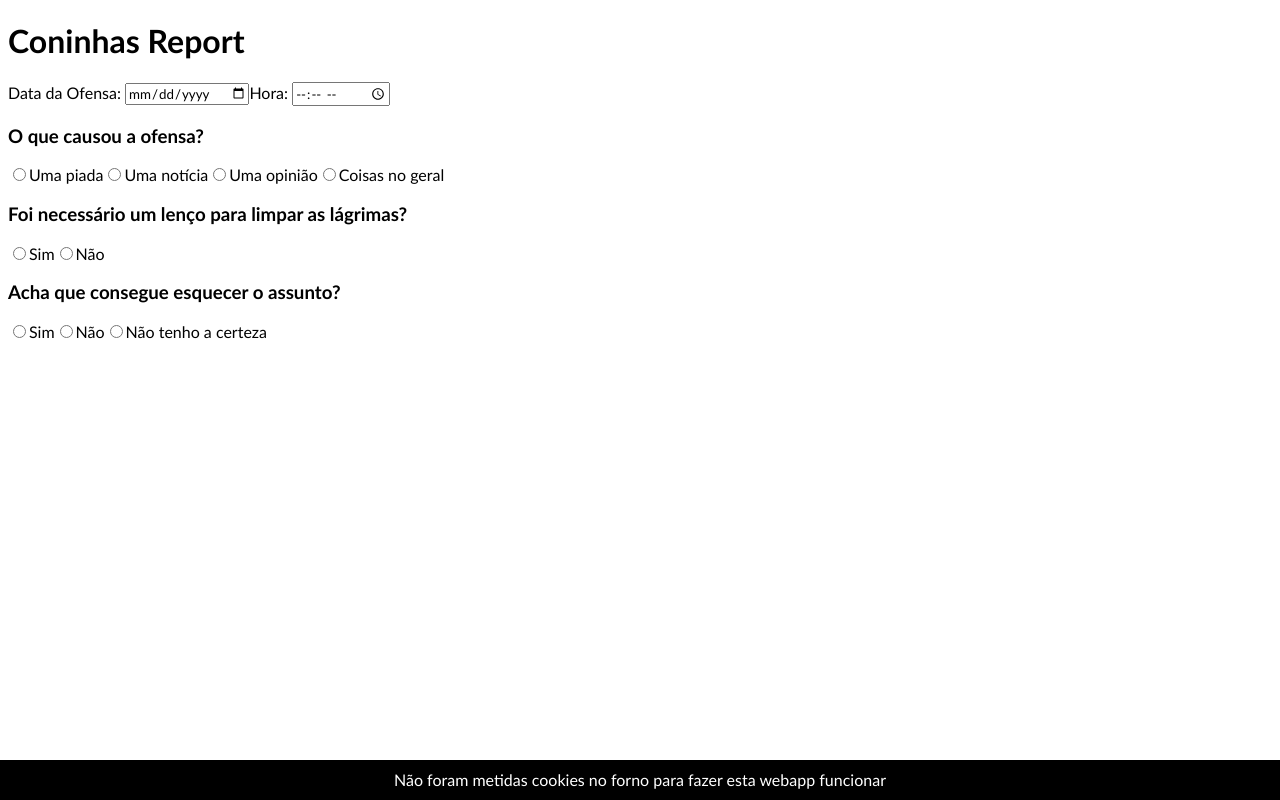
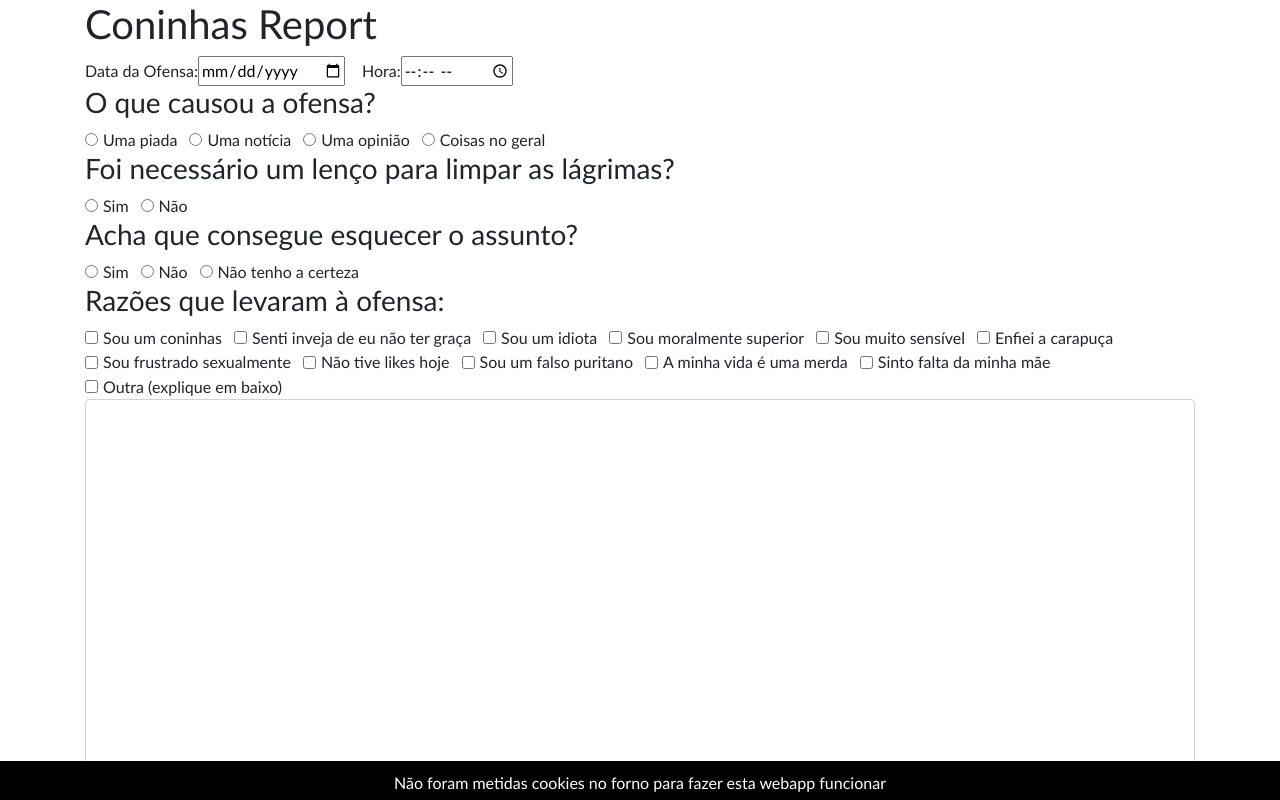
Before and after one commit to zecarlosnunes/coninhas-report, an Angular app: page / in a window 1280 px wide. Built offline with nearby package versions, Linux system fonts and the light colour scheme.

Commit message:
Added options and styles

```diff
--- a/src/app/app.component.scss
+++ b/src/app/app.component.scss
@@ -8,17 +8,20 @@
                                   supported by Chrome, Edge, Opera and Firefox */
 }
 
+.disclaimer {
+  text-align: center;
+  width: 100%;
+}
+
 .cookie-banner{
   @extend .noselect;
+  @extend .disclaimer;
 
   background-color: black;
   bottom: 0;
   left: 0;
   color: white;
-  height: 25px;
   position: fixed;
-  text-align: center;
   padding-top: 10px;
   padding-bottom: 5px;
-  width: 100%;
 }
--- a/src/app/components/coninhas-form/coninhas-form.component.html
+++ b/src/app/components/coninhas-form/coninhas-form.component.html
@@ -1,35 +1,114 @@
+<form>
+  <fieldset>
     <div>
-  <div>
-    <label>Data da Ofensa: </label>
-    <input name="date" type="date" />
-    <label for="">Hora: </label>
-    <input name="hour" type="time" />
+      <div class="form-check form-check-inline">
+        <label class="form-check-label">Data da Ofensa: </label>
+        <input class="form-check-input" name="date" type="date" />
+      </div>
+      <div class="form-check form-check-inline">
+        <label class="form-check-label" for="">Hora: </label>
+        <input class="form-check-input" name="hour" type="time" />
+      </div>
     </div>
     <div>
       <h3>O que causou a ofensa?</h3>
-    <input id="joke" name="offense" type="radio" />
-    <label for="joke">Uma piada</label>
-    <input id="news" name="offense" type="radio" />
-    <label for="news">Uma notícia</label>
-    <input id="opinion" name="offense" type="radio" />
-    <label for="opinion">Uma opinião</label>
-    <input id="stuff" name="offense" type="radio" />
-    <label for="stuff">Coisas no geral</label>
+      <div class="form-check form-check-inline">
+        <input class="form-check-input" id="joke" name="offense" type="radio" />
+        <label class="form-check-label" for="joke">Uma piada</label>
+      </div>
+      <div class="form-check form-check-inline">
+        <input class="form-check-input" id="news" name="offense" type="radio" />
+        <label class="form-check-label" for="news">Uma notícia</label>
+      </div>
+      <div class="form-check form-check-inline">
+        <input class="form-check-input" id="opinion" name="offense" type="radio" />
+        <label class="form-check-label" for="opinion">Uma opinião</label>
+      </div>
+      <div class="form-check form-check-inline">
+        <input class="form-check-input" id="stuff" name="offense" type="radio" />
+        <label class="form-check-label" for="stuff">Coisas no geral</label>
+      </div>
     </div>
     <div>
       <h3>Foi necessário um lenço para limpar as lágrimas?</h3>
-    <input id="tearsyes" name="tears" type="radio" />
-    <label for="tearsyes">Sim</label>
-    <input id="tearsno" name="tears" type="radio" />
-    <label for="tearsno">Não</label>
+      <div class="form-check form-check-inline">
+        <input class="form-check-input" id="tearsyes" name="tears" type="radio" />
+        <label class="form-check-label" for="tearsyes">Sim</label>
+      </div>
+      <div class="form-check form-check-inline">
+        <input class="form-check-input" id="tearsno" name="tears" type="radio" />
+        <label class="form-check-label" for="tearsno">Não</label>
+      </div>
     </div>
     <div>
       <h3>Acha que consegue esquecer o assunto?</h3>
-    <input id="tearsyes" name="forget" type="radio" />
-    <label for="tearsyes">Sim</label>
-    <input id="tearsno" name="forget" type="radio" />
-    <label for="tearsno">Não</label>
-    <input id="tearsnotsure" name="forget" type="radio" />
-    <label for="tearsnotsure">Não tenho a certeza</label>
+      <div class="form-check form-check-inline">
+        <input class="form-check-input" id="tearsyes" name="forget" type="radio" />
+        <label class="form-check-label" for="tearsyes">Sim</label>
+      </div>
+      <div class="form-check form-check-inline">
+        <input class="form-check-input" id="tearsno" name="forget" type="radio" />
+        <label class="form-check-label" for="tearsno">Não</label>
+      </div>
+      <div class="form-check form-check-inline">
+        <input class="form-check-input" id="tearsnotsure" name="forget" type="radio" />
+        <label class="form-check-label" for="tearsnotsure">Não tenho a certeza</label>
       </div>
     </div>
+    <div>
+      <h3>Razões que levaram à ofensa:</h3>
+      <div class="form-check form-check-inline">
+        <input class="form-check-input" id="pussy" name="pussy" type="checkbox" />
+        <label class="form-check-label" for="pussy">Sou um coninhas</label>
+      </div>
+      <div class="form-check form-check-inline">
+        <input class="form-check-input" id="envy" name="envy" type="checkbox" />
+        <label class="form-check-label" for="envy">Senti inveja de eu não ter graça</label>
+      </div>
+      <div class="form-check form-check-inline">
+        <input class="form-check-input" id="idiot" name="idiot" type="checkbox" />
+        <label class="form-check-label" for="idiot">Sou um idiota</label>
+      </div>
+      <div class="form-check form-check-inline">
+        <input class="form-check-input" id="moral_superior" name="moral_superior" type="checkbox" />
+        <label class="form-check-label" for="moral_superior">Sou moralmente superior</label>
+      </div>
+      <div class="form-check form-check-inline">
+        <input class="form-check-input" id="sensible" name="sensible" type="checkbox" />
+        <label class="form-check-label" for="sensible">Sou muito sensível</label>
+      </div>
+      <div class="form-check form-check-inline">
+        <input class="form-check-input" id="blah" name="blah" type="checkbox" />
+        <label class="form-check-label" for="blah">Enfiei a carapuça</label>
+      </div>
+      <div class="form-check form-check-inline">
+        <input class="form-check-input" id="sexualy_frustrated" name="sexualy_frustrated" type="checkbox" />
+        <label class="form-check-label" for="sexualy_frustrated">Sou frustrado sexualmente</label>
+      </div>
+      <div class="form-check form-check-inline">
+        <input class="form-check-input" id="no_likes" name="no_likes" type="checkbox" />
+        <label class="form-check-label" for="no_likes">Não tive likes hoje</label>
+      </div>
+      <div class="form-check form-check-inline">
+        <input class="form-check-input" id="puritane" name="puritane" type="checkbox" />
+        <label class="form-check-label" for="puritane">Sou um falso puritano</label>
+      </div>
+      <div class="form-check form-check-inline">
+        <input class="form-check-input" id="shitty_life" name="shitty_life" type="checkbox" />
+        <label class="form-check-label" for="shitty_life">A minha vida é uma merda</label>
+      </div>
+      <div class="form-check form-check-inline">
+        <input class="form-check-input" id="miss_mom" name="miss_mom" type="checkbox" />
+        <label class="form-check-label" for="miss_mom">Sinto falta da minha mãe</label>
+      </div>
+      <div class="form-check form-check-inline">
+        <input class="form-check-input" id="another" name="another" type="checkbox" />
+        <label class="form-check-label" for="another">Outra (explique em baixo)</label>
+      </div>
+      <div>
+        <textarea class="form-control" rows="15"></textarea>
+      </div>
+      <div class="disclaimer">(escrever no verso, se necessário (se conseguires))</div>
+    </div>
+  </fieldset>
+</form>
--- a/src/index.html
+++ b/src/index.html
@@ -6,8 +6,10 @@
   <base href="/">
   <meta name="viewport" content="width=device-width, initial-scale=1">
   <link rel="icon" type="image/x-icon" href="favicon.ico">
+
+  <link rel="stylesheet" href="https://stackpath.bootstrapcdn.com/bootstrap/4.5.2/css/bootstrap.min.css">
 </head>
-<body>
+<body class="container">
   <app-root></app-root>
 </body>
 </html>
--- a/src/styles.scss
+++ b/src/styles.scss
@@ -2,3 +2,22 @@
 *{
   font-family: "Trebuchet MS", Helvetica, sans-serif;
 }
+
+.noselect {
+  -webkit-touch-callout: none; /* iOS Safari */
+    -webkit-user-select: none; /* Safari */
+     -khtml-user-select: none; /* Konqueror HTML */
+       -moz-user-select: none; /* Old versions of Firefox */
+        -ms-user-select: none; /* Internet Explorer/Edge */
+            user-select: none; /* Non-prefixed version, currently
+                                  supported by Chrome, Edge, Opera and Firefox */
+}
+
+.disclaimer {
+  text-align: center;
+}
+
+// textarea
+// {
+//   width:100%;
+// }
```
Lines whose indentation alone changed are shown as unchanged.
